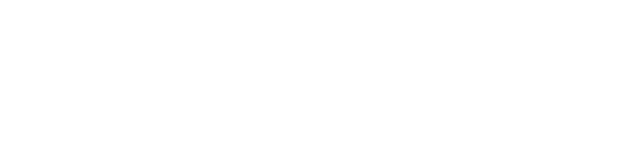
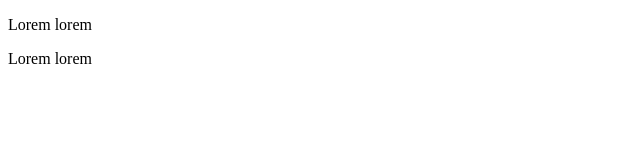
Before and after one commit to daivabaltranaite/test, a plain HTML site: page index.html in a window 1280 px wide. Shown: the whole page, without its empty margins (0-640 px from the left). Drawn offline with Linux system fonts and the light colour scheme.

Commit message:
Prideta pastraipa

```diff
--- a/index.html
+++ b/index.html
@@ -8,6 +8,7 @@
     <title>Document</title>
 </head>
 <body>
-
+<p>Lorem lorem</p>
+<p>Lorem lorem</p>
 </body>
 </html>
```
